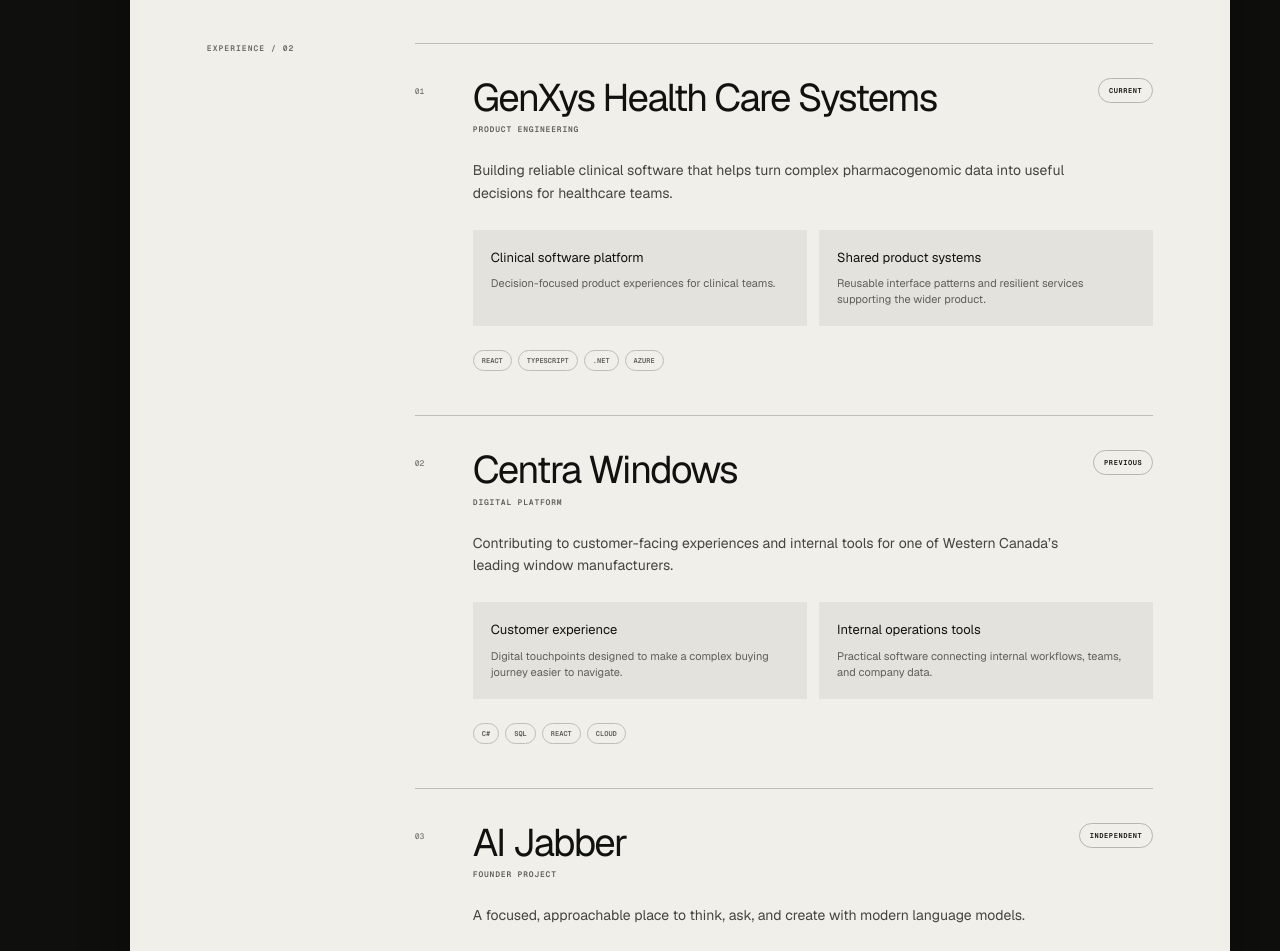
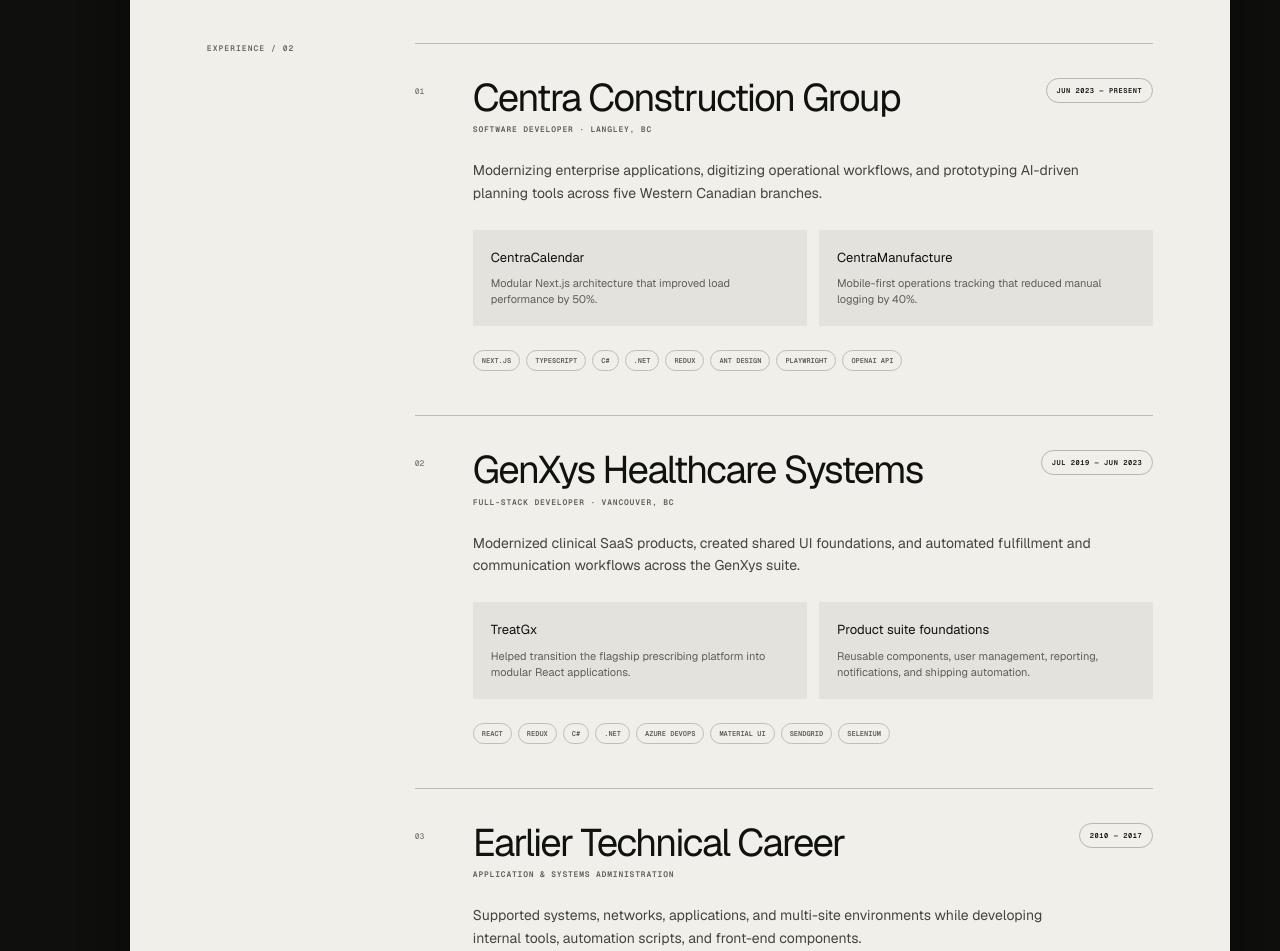
Before and after one commit to ajadversalo/ajshub, a Next.js app: page /resume in a window 1280 px wide. Shown: the part 1060-2011 px from the top of the page. Built offline with nearby package versions, Linux system fonts and the light colour scheme.

Commit message:
Update experience from resume

```diff
--- a/app/page.tsx
+++ b/app/page.tsx
@@ -40,32 +40,34 @@
 
 const experience = [
   {
-    company: "GenXys Health Care Systems",
-    discipline: "Product engineering",
-    marker: "Current chapter",
-    intro: "Clinical products that turn complex pharmacogenomic information into useful decisions for healthcare teams.",
+    company: "Centra Construction Group",
+    discipline: "Software Developer · Langley, BC",
+    marker: "June 2023 — Present",
+    intro: "Modernizing enterprise applications, digitizing shop-floor workflows, and exploring AI-driven planning across five Western Canadian branches.",
     products: [
-      { name: "Clinical software platform", type: "Healthcare application", note: "Reliable, decision-focused product experiences for clinical teams.", tools: ["React", "TypeScript", ".NET", "Azure"] },
-      { name: "Shared product systems", type: "Platform foundations", note: "Reusable interface patterns and resilient services supporting the wider product.", tools: ["UI Systems", "APIs", "Cloud"] },
+      { name: "CentraCalendar", type: "Scheduling platform", note: "Rebuilt a monolithic system as a modular Next.js client-server application, improving load performance by 50% and supporting scalable deployment across five branches.", tools: ["Next.js", "TypeScript", "C#", ".NET"] },
+      { name: "CentraManufacture", type: "Operations tracker", note: "Developed a mobile-first shop-floor application that digitized workflows and reduced manual logging time by 40% across Langley and Calgary facilities.", tools: ["Mobile-first UI", "Redux", "Node.js", "Playwright"] },
+      { name: "AI planning prototypes", type: "Applied AI", note: "Integrated OpenAI API prototypes for predictive scheduling and automated planning, alongside a unified Ant Design interface used as the baseline for later internal apps.", tools: ["OpenAI API", "Ant Design", "Flowfinity", "IIS"] },
     ],
   },
   {
-    company: "Centra Windows",
-    discipline: "Digital platform",
-    marker: "Company chapter",
-    intro: "Customer-facing experiences and internal tools for one of Western Canada’s leading window manufacturers.",
+    company: "GenXys Healthcare Systems",
+    discipline: "Full-Stack Developer · Vancouver, BC",
+    marker: "July 2019 — June 2023",
+    intro: "Modernized clinical SaaS products, built reusable UI foundations, and automated operational workflows across the GenXys product suite.",
     products: [
-      { name: "Customer experience", type: "Public-facing platform", note: "Digital touchpoints designed to make a complex buying journey easier to navigate.", tools: ["React", "C#", "Cloud"] },
-      { name: "Internal operations tools", type: "Business software", note: "Practical tools connecting internal workflows, teams, and company data.", tools: ["C#", "SQL", "APIs"] },
+      { name: "TreatGx", type: "SaaS prescribing platform", note: "Helped modernize the flagship product and transition subsequent applications from a monolithic codebase into modular, maintainable React experiences.", tools: ["React", "Redux", "C#", ".NET"] },
+      { name: "GenXys product suite", type: "Shared SaaS systems", note: "Developed reusable component libraries plus user management, dynamic reporting, and automated email modules used across multiple web applications.", tools: ["Material UI", "SendGrid", "i18next", "Azure DevOps"] },
+      { name: "Test-kit fulfillment", type: "Workflow automation", note: "Integrated the Canada Post API to automate shipping workflows, cutting manual data entry by 80% and improving turnaround efficiency.", tools: ["Canada Post API", "Entity Framework", "Selenium", "C#"] },
     ],
   },
   {
-    company: "AI Jabber",
-    discipline: "Founder project",
-    marker: "Independent",
-    intro: "A focused, approachable place to think, ask, and create with modern language models.",
+    company: "Earlier Technical Career",
+    discipline: "Application & Systems Administration",
+    marker: "2010 — 2017",
+    intro: "A foundation spanning systems, networks, application support, internal development, automation, and multi-site environments.",
     products: [
-      { name: "AI Jabber", type: "AI product", note: "An end-to-end independent product spanning interface, model integration, data, and deployment.", tools: ["Next.js", "OpenAI", "Supabase", "Vercel"] },
+      { name: "Internal tools & automation", type: "Technical operations", note: "Developed internal utilities and automation scripts while maintaining front-end components and supporting multi-site infrastructure.", tools: ["HTML", "CSS", "JavaScript", "Systems"] },
     ],
   },
 ];
--- a/app/resume/page.tsx
+++ b/app/resume/page.tsx
@@ -2,42 +2,42 @@
 
 const roles = [
   {
-    company: "GenXys Health Care Systems",
-    role: "Product Engineering",
-    period: "Current",
-    summary: "Building reliable clinical software that helps turn complex pharmacogenomic data into useful decisions for healthcare teams.",
+    company: "Centra Construction Group",
+    role: "Software Developer · Langley, BC",
+    period: "Jun 2023 — Present",
+    summary: "Modernizing enterprise applications, digitizing operational workflows, and prototyping AI-driven planning tools across five Western Canadian branches.",
     projects: [
-      ["Clinical software platform", "Decision-focused product experiences for clinical teams."],
-      ["Shared product systems", "Reusable interface patterns and resilient services supporting the wider product."],
+      ["CentraCalendar", "Modular Next.js architecture that improved load performance by 50%."],
+      ["CentraManufacture", "Mobile-first operations tracking that reduced manual logging by 40%."],
     ],
-    stack: ["React", "TypeScript", ".NET", "Azure"],
+    stack: ["Next.js", "TypeScript", "C#", ".NET", "Redux", "Ant Design", "Playwright", "OpenAI API"],
   },
   {
-    company: "Centra Windows",
-    role: "Digital Platform",
-    period: "Previous",
-    summary: "Contributing to customer-facing experiences and internal tools for one of Western Canada’s leading window manufacturers.",
+    company: "GenXys Healthcare Systems",
+    role: "Full-Stack Developer · Vancouver, BC",
+    period: "Jul 2019 — Jun 2023",
+    summary: "Modernized clinical SaaS products, created shared UI foundations, and automated fulfillment and communication workflows across the GenXys suite.",
     projects: [
-      ["Customer experience", "Digital touchpoints designed to make a complex buying journey easier to navigate."],
-      ["Internal operations tools", "Practical software connecting internal workflows, teams, and company data."],
+      ["TreatGx", "Helped transition the flagship prescribing platform into modular React applications."],
+      ["Product suite foundations", "Reusable components, user management, reporting, notifications, and shipping automation."],
     ],
-    stack: ["C#", "SQL", "React", "Cloud"],
+    stack: ["React", "Redux", "C#", ".NET", "Azure DevOps", "Material UI", "SendGrid", "Selenium"],
   },
   {
-    company: "AI Jabber",
-    role: "Founder Project",
-    period: "Independent",
-    summary: "A focused, approachable place to think, ask, and create with modern language models.",
-    projects: [["AI Jabber", "An end-to-end product spanning interface, model integration, data, and deployment."]],
-    stack: ["Next.js", "OpenAI", "Supabase", "Vercel"],
+    company: "Earlier Technical Career",
+    role: "Application & Systems Administration",
+    period: "2010 — 2017",
+    summary: "Supported systems, networks, applications, and multi-site environments while developing internal tools, automation scripts, and front-end components.",
+    projects: [["Internal tools & automation", "Technical operations combined with practical software development and application support."]],
+    stack: ["HTML", "CSS", "JavaScript", "Systems", "Networks", "Automation"],
   },
 ];
 
 const skills = [
-  ["Interface", "React, Next.js, TypeScript, UI systems, accessibility"],
-  ["Backend", "C# / .NET, Node.js, PostgreSQL, SQL, API design"],
-  ["Platform", "Azure, AWS, Vercel, Supabase, cloud architecture"],
-  ["Practice", "Product thinking, AI tools, testing, automation, prototyping"],
+  ["Interface", "HTML, CSS, JavaScript, TypeScript, React, Next.js, Redux, Material UI, Ant Design, Tailwind CSS"],
+  ["Backend", "C# / .NET, Node.js, Python, Django, Entity Framework, Express, Dapper"],
+  ["Platform", "SQL Server, PostgreSQL, Azure DevOps, AWS, IIS, Apache, Netlify"],
+  ["Practice", "Selenium, Playwright, localization, SendGrid, Google Maps API, OpenAI API"],
 ];
 
 export default function ResumePage() {
```
